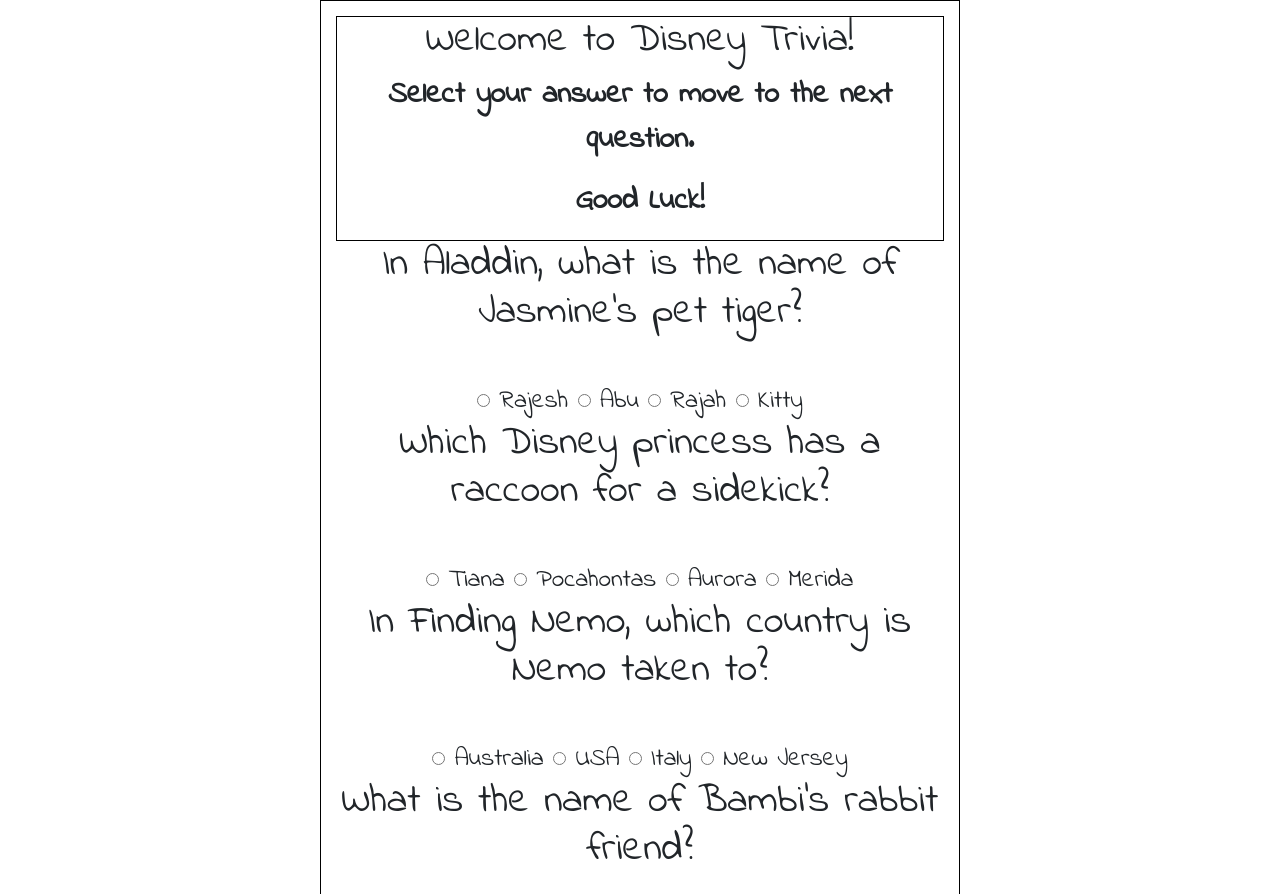
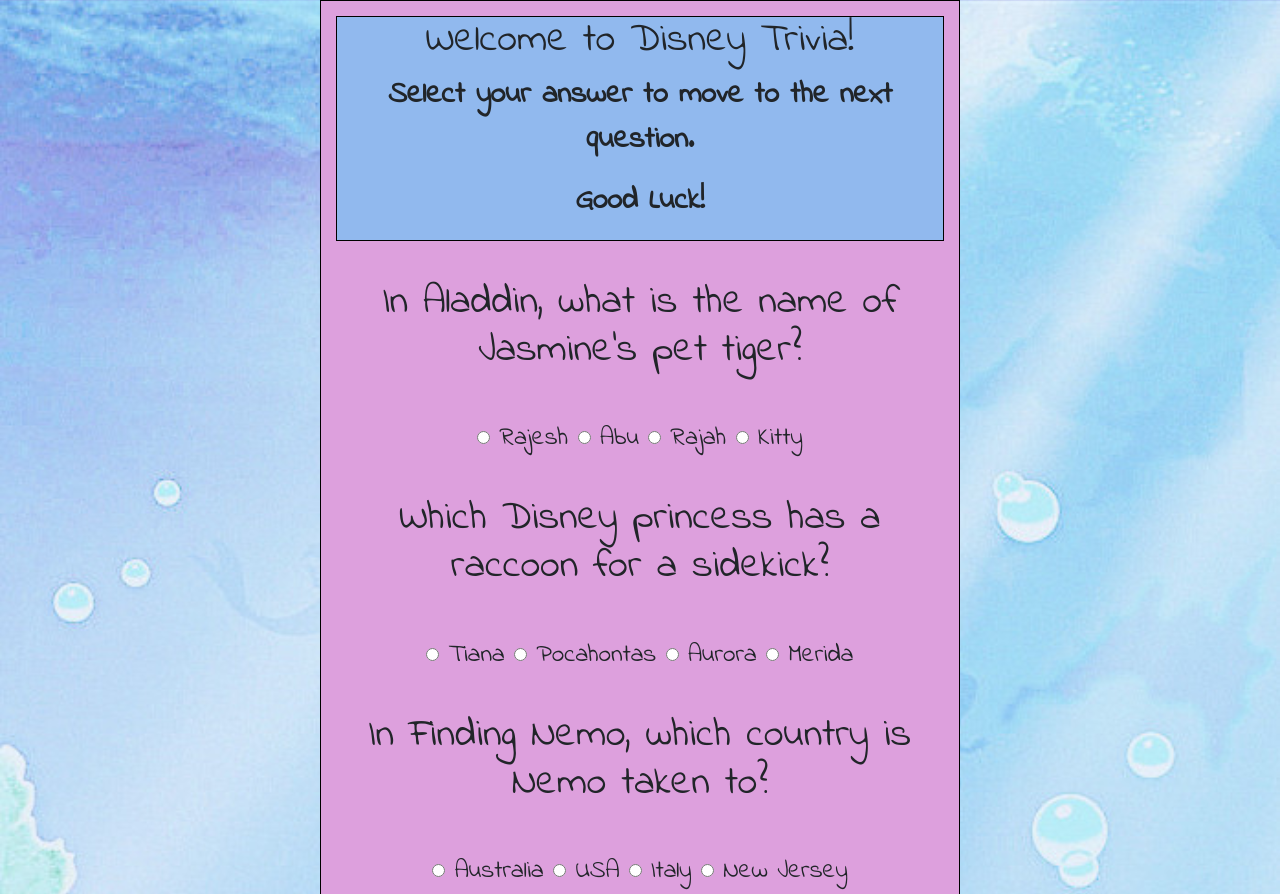
Before and after one commit to dwood9988/TriviaGame, a plain HTML site: page index.html in a window 1280 px wide. Shown: the top 894 px of the page. Drawn offline with nearby package versions, Linux system fonts and the light colour scheme; files whose address does not match are found by name.

Commit message:
added some css styling

```diff
--- a/assets/css/style.css
+++ b/assets/css/style.css
@@ -1,9 +1,12 @@
 body {
+    background-image: url("/Users/daniwood/Documents/UCF/MyWork/TriviaGame/assets/images/background.jpg");
+    background-size: 100%;
     font-size: 25px;
     font-family: 'Indie Flower', cursive;
 }
 
 #instructions {
+    background-color: rgb(145, 185, 238);
     border: 1px solid black;
     font-weight: 900;
     font-size: 30px;
@@ -12,6 +15,7 @@
     font-size: 25px;
 }
 #in-game  {
+    background-color: plum;
     padding: 15px;
     margin: auto;
     text-align: center;
```
Also changed, not shown: index.html (+13 -1 lines), assets/images/background.jpg (added), 2 other files.
